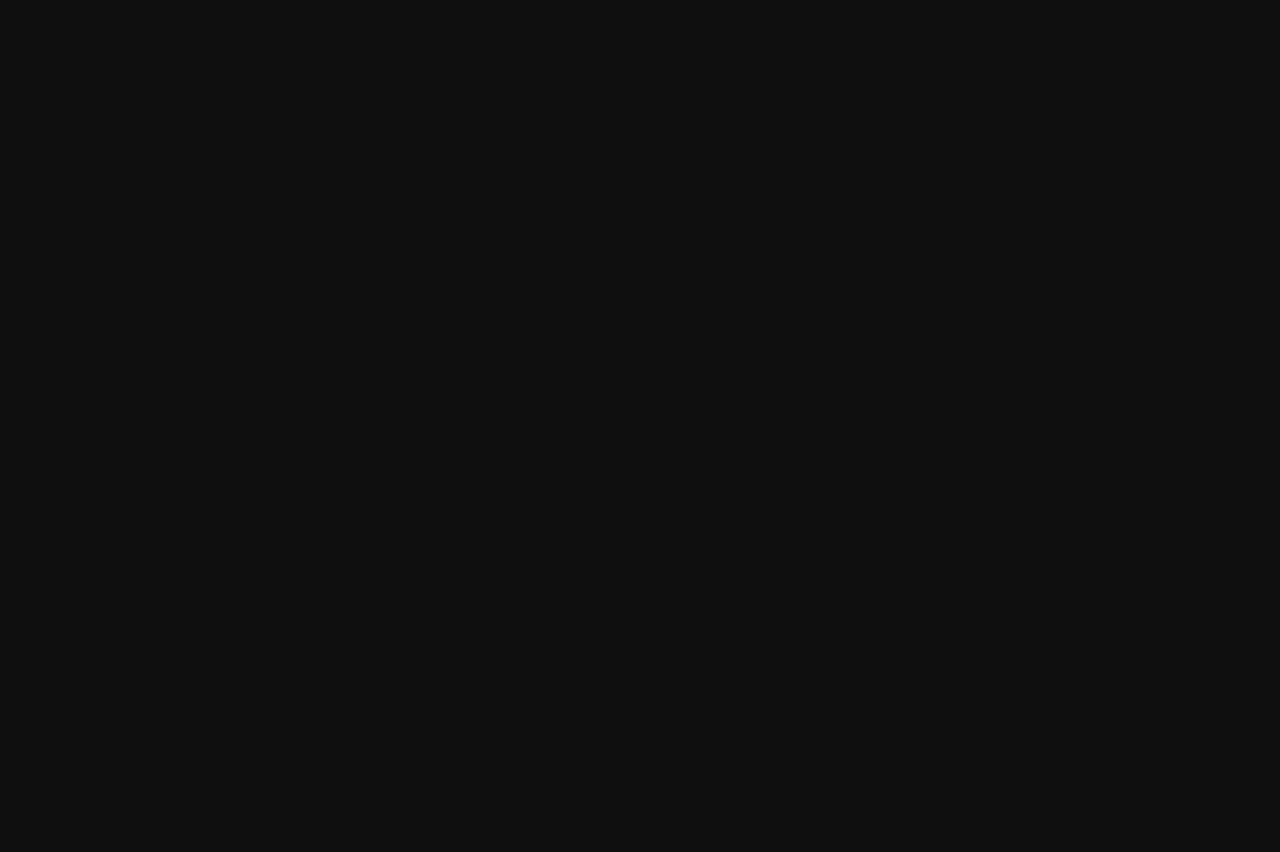
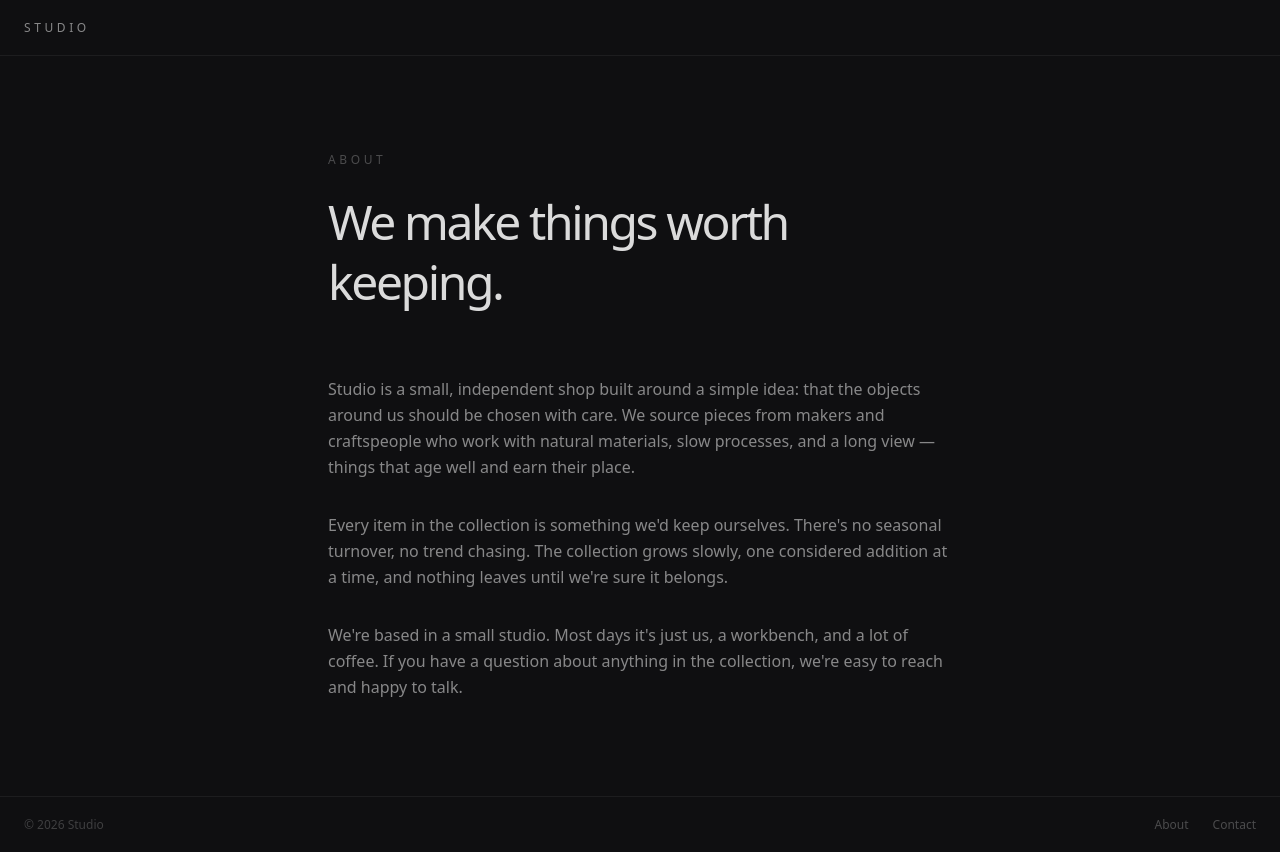
Before and after one commit to buddhikaherath92-dev/geistflow, a React (Vite) app: page /about in a window 1280 px wide. Before the commit this address had no page. Before the commit the page ends 800 px from the top, so only its background shows below. Built offline with nearby package versions, Linux system fonts and the light colour scheme.

Commit message:
add about page
Co-Authored-By: Claude Sonnet 4.6 <noreply@anthropic.com>

```diff
--- a/src/App.tsx
+++ b/src/App.tsx
@@ -2,6 +2,7 @@ import { BrowserRouter, Routes, Route } from 'react-router-dom'
 import Layout from './components/Layout'
 import Home from './pages/Home'
 import ItemDetail from './pages/ItemDetail'
+import About from './pages/About'
 
 function App() {
   return (
@@ -10,6 +11,7 @@ function App() {
         <Route element={<Layout />}>
           <Route path="/" element={<Home />} />
           <Route path="/item/:id" element={<ItemDetail />} />
+          <Route path="/about" element={<About />} />
         </Route>
       </Routes>
     </BrowserRouter>
--- a/src/components/Footer.tsx
+++ b/src/components/Footer.tsx
@@ -1,11 +1,16 @@
+import { Link } from 'react-router-dom'
+
 export default function Footer() {
   return (
     <footer className="border-t border-white/[0.06] px-6 h-14 flex items-center justify-between">
       <span className="text-white/20 text-xs">© {new Date().getFullYear()} Studio</span>
       <nav className="flex gap-6">
-        <span className="text-white/25 text-xs hover:text-white/50 transition-colors cursor-pointer">
+        <Link
+          to="/about"
+          className="text-white/25 text-xs hover:text-white/50 transition-colors"
+        >
           About
-        </span>
+        </Link>
         <span className="text-white/25 text-xs hover:text-white/50 transition-colors cursor-pointer">
           Contact
         </span>
--- /dev/null
+++ b/src/pages/About.tsx
@@ -0,0 +1,35 @@
+import { useEffect } from 'react'
+
+export default function About() {
+  useEffect(() => {
+    document.title = 'About — studio'
+  }, [])
+
+  return (
+    <main className="px-6 py-24 max-w-2xl mx-auto">
+      <p className="text-white/25 text-xs tracking-[0.3em] uppercase mb-6">About</p>
+      <h1 className="text-white/85 text-4xl md:text-5xl font-medium tracking-tighter leading-tight mb-16">
+        We make things worth keeping.
+      </h1>
+
+      <div className="flex flex-col gap-8 text-white/50 text-base leading-relaxed">
+        <p>
+          Studio is a small, independent shop built around a simple idea: that the objects
+          around us should be chosen with care. We source pieces from makers and craftspeople
+          who work with natural materials, slow processes, and a long view — things that age
+          well and earn their place.
+        </p>
+        <p>
+          Every item in the collection is something we'd keep ourselves. There's no seasonal
+          turnover, no trend chasing. The collection grows slowly, one considered addition at
+          a time, and nothing leaves until we're sure it belongs.
+        </p>
+        <p>
+          We're based in a small studio. Most days it's just us, a workbench, and a lot of
+          coffee. If you have a question about anything in the collection, we're easy to reach
+          and happy to talk.
+        </p>
+      </div>
+    </main>
+  )
+}
```
